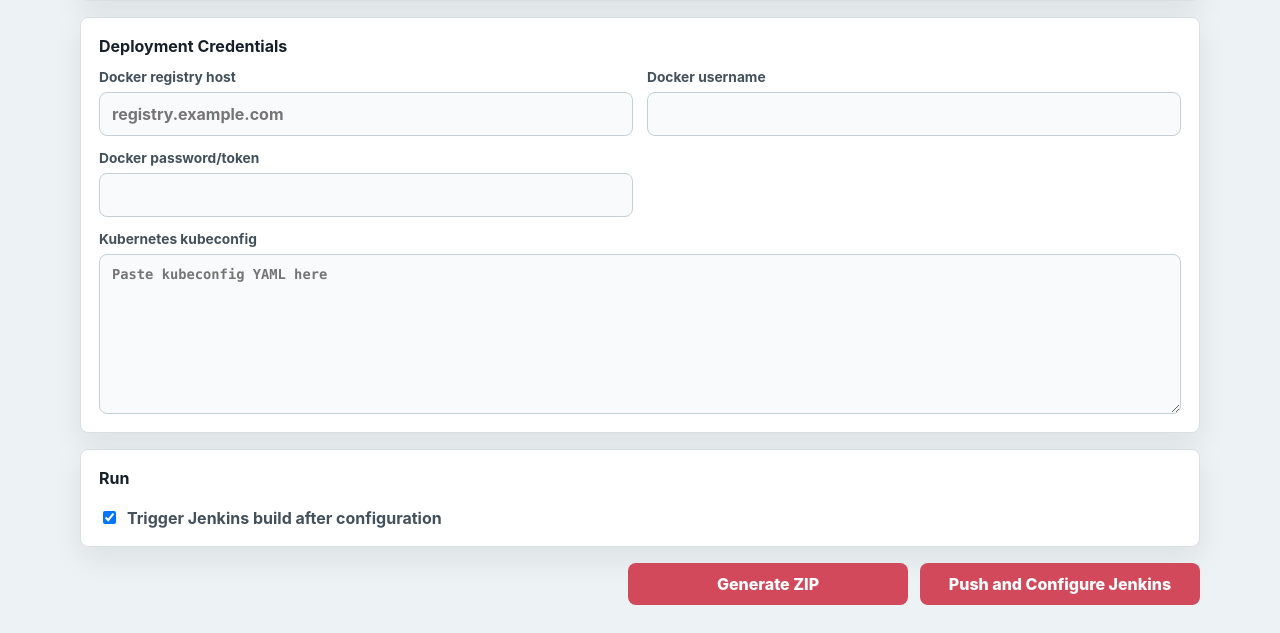
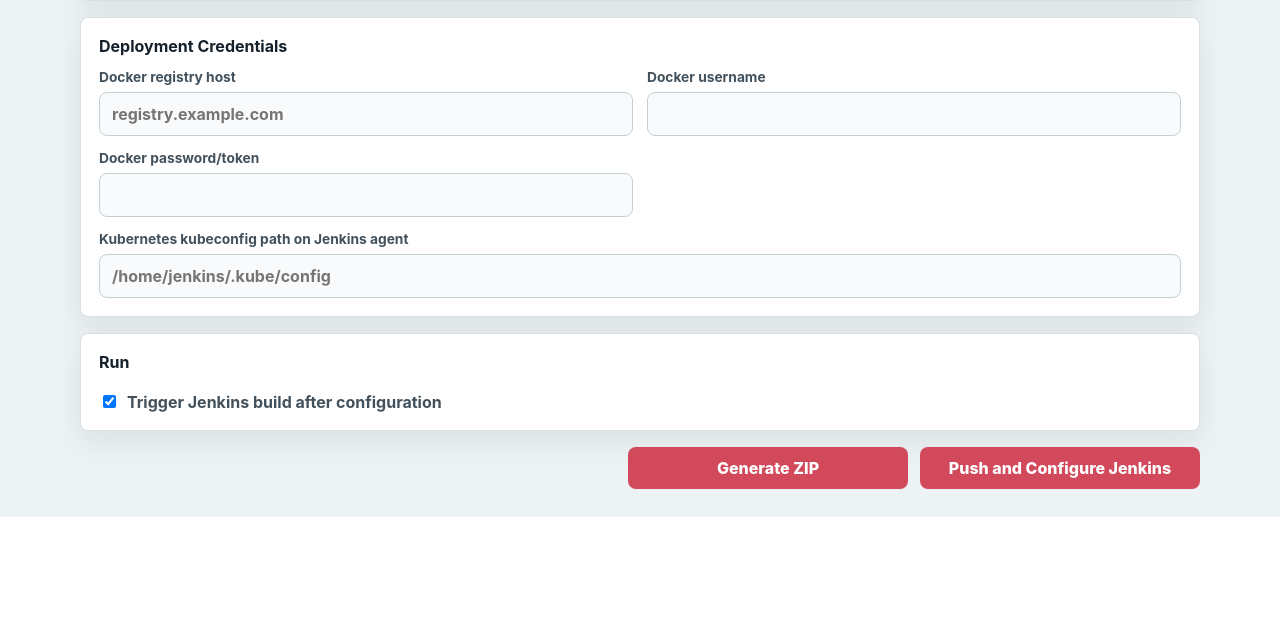
Before and after one commit to Sivanext2011/GitOpsAutomation, a Flask app: page / in a window 1280 px wide. Shown: the part 1697-2330 px from the top of the page. After the commit the page ends 2214 px from the top, so only its background shows below. Run offline with Flask 3, Linux system fonts and the light colour scheme; some libraries are stand-ins or nearby versions.

Commit message:
Use kubeconfig file path on Jenkins agent instead of credential - avoids masking issues

```diff
--- a/app.py
+++ b/app.py
@@ -79,6 +79,7 @@ class StarterKitConfig:
     include_network_policy: bool
     skip_vuln_scan: bool
     deploy_branch: str
+    kubeconfig_path: str
     build_environment: str  # "vm" or "gke"
 
     @property
@@ -218,6 +219,7 @@ def parse_config(form: dict[str, str]) -> tuple[StarterKitConfig | None, list[st
         include_network_policy=form.get("include_network_policy") == "on",
         skip_vuln_scan=form.get("skip_vuln_scan") == "on",
         deploy_branch=normalize_name(form.get("git_branch", ""), "main"),
+        kubeconfig_path=form.get("kubeconfig", "").strip() or "/var/jenkins_home/.kube/config",
         build_environment=build_environment,
     )
     return (None, errors) if errors else (config, [])
@@ -238,7 +240,6 @@ def parse_automation_config(form: dict[str, str], starter: StarterKitConfig) ->
         "Jenkins API token": form.get("jenkins_token", "").strip(),
         "Docker username": form.get("docker_username", "").strip(),
         "Docker password/token": form.get("docker_password", "").strip(),
-        "Kubeconfig": form.get("kubeconfig", "").strip(),
     }
     for label, value in required.items():
         if not value:
@@ -628,7 +629,6 @@ def create_or_update_file_credential(
 def create_or_update_jenkins_job(starter: StarterKitConfig, automation: AutomationConfig) -> str:
     create_or_update_credential(automation, f"{starter.slug}-git", "Git token for generated DevSecOps job", automation.git_username, automation.git_token)
     create_or_update_credential(automation, f"{starter.slug}-docker", "Docker registry credentials", automation.docker_username, automation.docker_password)
-    create_or_update_credential(automation, f"{starter.slug}-kubeconfig", "Kubernetes kubeconfig", None, automation.kubeconfig)
 
     job_name = urllib.parse.quote(automation.jenkins_job_name, safe="")
     config_xml = jenkins_job_xml(starter, automation)
--- a/templates/index.html
+++ b/templates/index.html
@@ -180,9 +180,9 @@
                 <span>Docker password/token</span>
                 <input name="docker_password" type="password" autocomplete="off">
               </label>
-              <label class="wide">
-                <span>Kubernetes kubeconfig</span>
-                <textarea name="kubeconfig" rows="8" spellcheck="false" placeholder="Paste kubeconfig YAML here"></textarea>
+          <label class="wide">
+                <span>Kubernetes kubeconfig path on Jenkins agent</span>
+                <input name="kubeconfig" placeholder="/home/jenkins/.kube/config" value="">
               </label>
             </div>
           </section>
```
Also changed, not shown: templates/artifacts/Jenkinsfile.j2 (+6 -20 lines).
